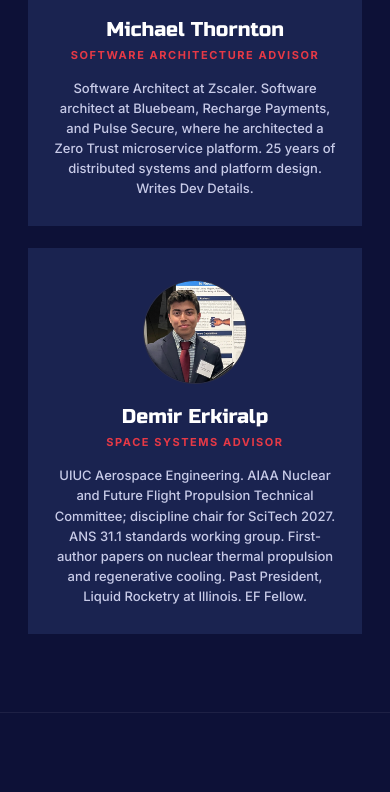
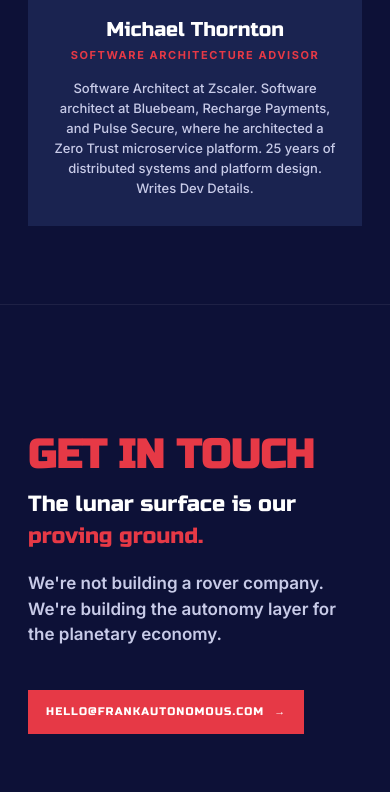
Before and after one commit to izenthornton/webfrank, a plain HTML site: page team/index.html in a window 390 px wide. Shown: the part 2622-3414 px from the top of the page. Drawn offline with Linux system fonts and the light colour scheme.

Commit message:
Remove Demir Erkiralp from the advisory board
His card and headshot come out. The board is three people now, so its
grid runs three across at the standard avatar size instead of leaving
a fourth column empty.

Co-Authored-By: Claude Opus 5.5 <noreply@anthropic.com>
Claude-Session: https://claude.ai/code/session_015VctVaWf1zzm8wyFrFF3LE

```diff
--- a/css/site.css
+++ b/css/site.css
@@ -292,6 +292,9 @@
   /* The Team is three people; three across fills the row instead of
      leaving a fourth column empty. */
   .people-grid.three { grid-template-columns: repeat(3, 1fr); }
+  /* The Advisory Board is three people as well; three across, but at the
+     standard avatar size so the founders stay the larger cards. */
+  .people-grid.trio { grid-template-columns: repeat(3, 1fr); }
   /* The Team is the section investors look at first, and its cards are wider
      than the four-across ones, so the avatars scale up to match. */
   .people-grid.three .member-photo {
@@ -527,7 +530,7 @@
     .hero { padding-top: 110px; }
     .hero-lockup { flex-direction: column; gap: 30px; }
     .solution-grid { grid-template-columns: 1fr; }
-    .people-grid, .people-grid.three { grid-template-columns: repeat(2, 1fr); }
+    .people-grid, .people-grid.three, .people-grid.trio { grid-template-columns: repeat(2, 1fr); }
     section { padding: 78px 0; }
     .footer-grid { flex-direction: column; align-items: flex-start; }
   }
@@ -543,7 +546,7 @@
   }
 
   @media (max-width: 620px) {
-    .people-grid, .people-grid.three { grid-template-columns: 1fr; }
+    .people-grid, .people-grid.three, .people-grid.trio { grid-template-columns: 1fr; }
   }
 
   @media (max-width: 520px) {
--- a/team/index.html
+++ b/team/index.html
@@ -108,7 +108,7 @@
       <h2 class="section-title">Advisory Board</h2>
     </div>
 
-    <div class="people-grid reveal">
+    <div class="people-grid trio reveal">
       <a class="member-card" href="https://www.linkedin.com/in/scott-nisbet-993676154/" target="_blank" rel="noopener noreferrer" aria-label="Scott Nisbet on LinkedIn">
         <div class="member-photo">
           <img src="/img/people/scott-nisbet.jpg" alt="Scott Nisbet" />
@@ -147,21 +147,6 @@
           Recharge Payments, and Pulse Secure, where he architected a Zero Trust
           microservice platform. 25 years of distributed systems and platform design.
           Writes Dev Details.
-        </div>
-      </a>
-
-      <a class="member-card" href="https://www.linkedin.com/in/demir-can-erkiralp/" target="_blank" rel="noopener noreferrer" aria-label="Demir Erkiralp on LinkedIn">
-        <div class="member-photo">
-          <img src="/img/people/demir-erkiralp.webp" alt="Demir Erkiralp" />
-        </div>
-        <div class="member-name">Demir Erkiralp</div>
-        <div class="member-role">Space Systems Advisor</div>
-        <div class="member-bio">
-          UIUC Aerospace Engineering. AIAA Nuclear and Future Flight
-          Propulsion Technical Committee; discipline chair for SciTech 2027.
-          ANS 31.1 standards working group. First-author papers on nuclear thermal
-          propulsion and regenerative cooling. Past President, Liquid Rocketry at
-          Illinois. EF Fellow.
         </div>
       </a>
     </div>
```
Also changed, not shown: img/people/demir-erkiralp.webp (deleted).
